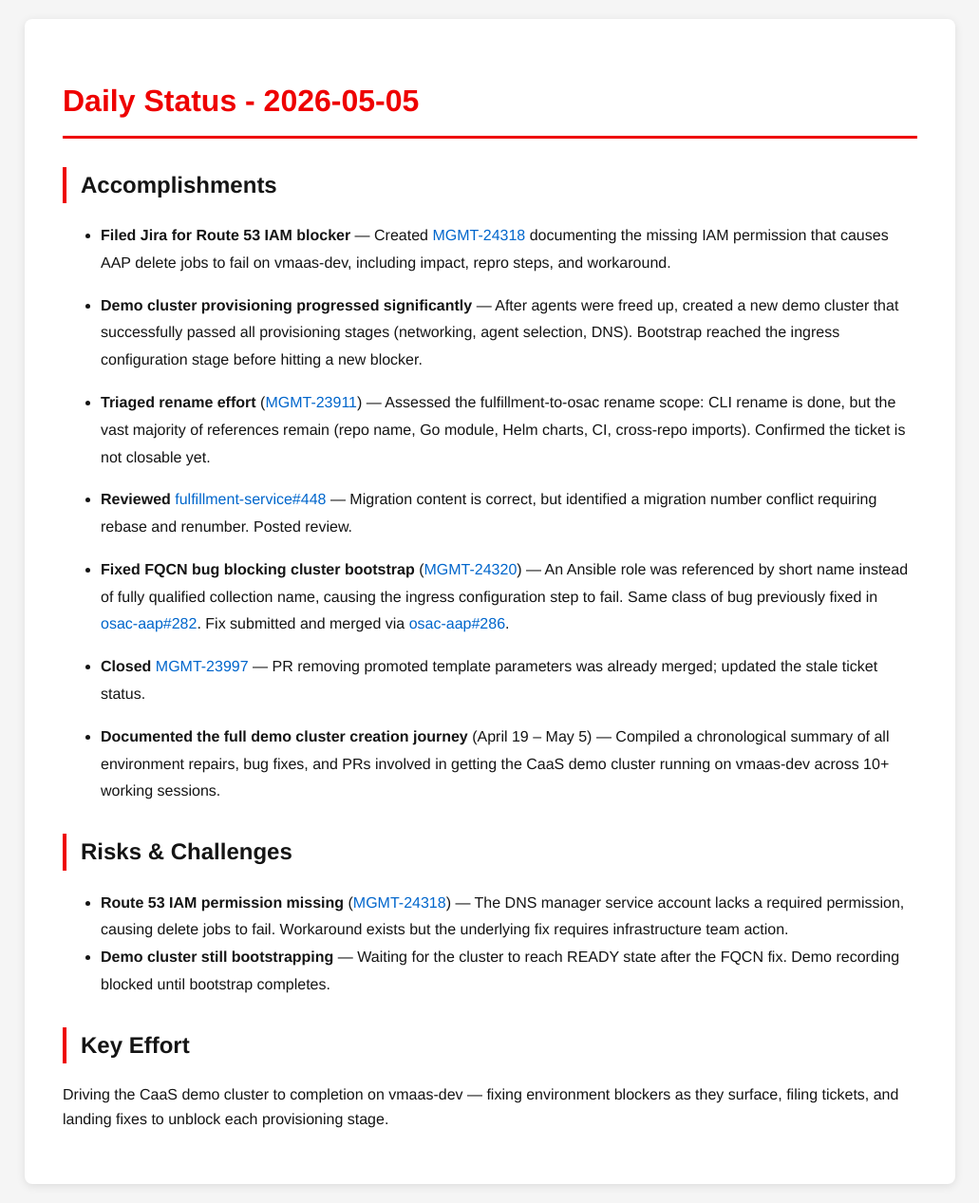
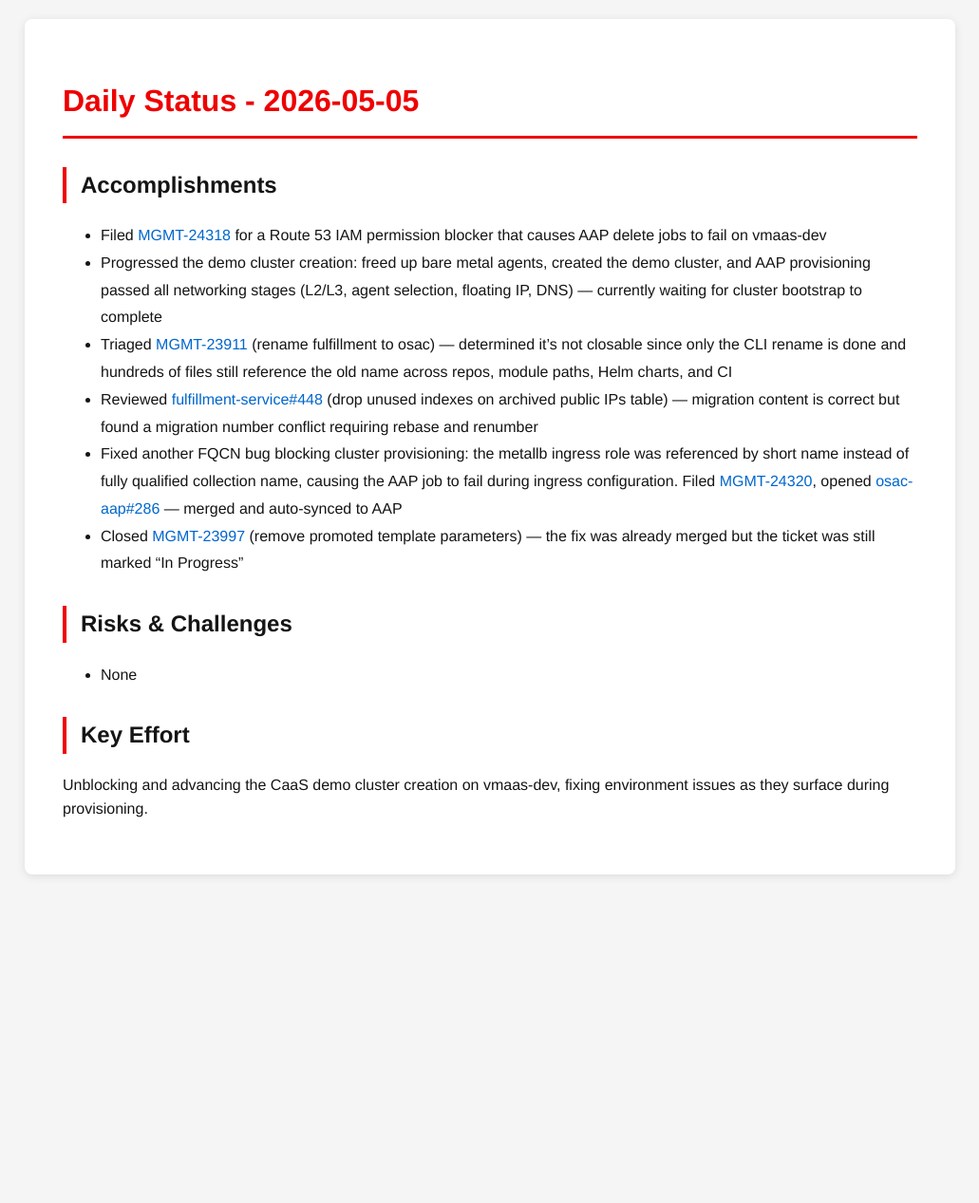
Before and after one commit to tzvatot/daily-status, a Jekyll site: the page built from 2026-05-05.md, in a window 1280 px wide. Shown: the whole page at 95% size, without its empty margins (124-1155 px from the left). Built offline with Jekyll 4.4.1, drawn with Linux system fonts in a browser that asks for light colours; after the commit the page ends 941 px from its top, so only the background shows below that.

Commit message:
Daily status update - 2026-05-05

```diff
--- a/2026-05-05.md
+++ b/2026-05-05.md
@@ -8,25 +8,17 @@
 
 ## Accomplishments
 
-- **Filed Jira for Route 53 IAM blocker** — Created [MGMT-24318](https://issues.redhat.com/browse/MGMT-24318) documenting the missing IAM permission that causes AAP delete jobs to fail on vmaas-dev, including impact, repro steps, and workaround.
-
-- **Demo cluster provisioning progressed significantly** — After agents were freed up, created a new demo cluster that successfully passed all provisioning stages (networking, agent selection, DNS). Bootstrap reached the ingress configuration stage before hitting a new blocker.
-
-- **Triaged rename effort** ([MGMT-23911](https://issues.redhat.com/browse/MGMT-23911)) — Assessed the fulfillment-to-osac rename scope: CLI rename is done, but the vast majority of references remain (repo name, Go module, Helm charts, CI, cross-repo imports). Confirmed the ticket is not closable yet.
-
-- **Reviewed** [fulfillment-service#448](https://github.com/osac-project/fulfillment-service/pull/448) — Migration content is correct, but identified a migration number conflict requiring rebase and renumber. Posted review.
-
-- **Fixed FQCN bug blocking cluster bootstrap** ([MGMT-24320](https://issues.redhat.com/browse/MGMT-24320)) — An Ansible role was referenced by short name instead of fully qualified collection name, causing the ingress configuration step to fail. Same class of bug previously fixed in [osac-aap#282](https://github.com/osac-project/osac-aap/pull/282). Fix submitted and merged via [osac-aap#286](https://github.com/osac-project/osac-aap/pull/286).
-
-- **Closed** [MGMT-23997](https://issues.redhat.com/browse/MGMT-23997) — PR removing promoted template parameters was already merged; updated the stale ticket status.
-
-- **Documented the full demo cluster creation journey** (April 19 – May 5) — Compiled a chronological summary of all environment repairs, bug fixes, and PRs involved in getting the CaaS demo cluster running on vmaas-dev across 10+ working sessions.
+- Filed [MGMT-24318](https://issues.redhat.com/browse/MGMT-24318) for a Route 53 IAM permission blocker that causes AAP delete jobs to fail on vmaas-dev
+- Progressed the demo cluster creation: freed up bare metal agents, created the demo cluster, and AAP provisioning passed all networking stages (L2/L3, agent selection, floating IP, DNS) — currently waiting for cluster bootstrap to complete
+- Triaged [MGMT-23911](https://issues.redhat.com/browse/MGMT-23911) (rename fulfillment to osac) — determined it's not closable since only the CLI rename is done and hundreds of files still reference the old name across repos, module paths, Helm charts, and CI
+- Reviewed [fulfillment-service#448](https://github.com/osac-project/fulfillment-service/pull/448) (drop unused indexes on archived public IPs table) — migration content is correct but found a migration number conflict requiring rebase and renumber
+- Fixed another FQCN bug blocking cluster provisioning: the metallb ingress role was referenced by short name instead of fully qualified collection name, causing the AAP job to fail during ingress configuration. Filed [MGMT-24320](https://issues.redhat.com/browse/MGMT-24320), opened [osac-aap#286](https://github.com/osac-project/osac-aap/pull/286) — merged and auto-synced to AAP
+- Closed [MGMT-23997](https://issues.redhat.com/browse/MGMT-23997) (remove promoted template parameters) — the fix was already merged but the ticket was still marked "In Progress"
 
 ## Risks & Challenges
 
-- **Route 53 IAM permission missing** ([MGMT-24318](https://issues.redhat.com/browse/MGMT-24318)) — The DNS manager service account lacks a required permission, causing delete jobs to fail. Workaround exists but the underlying fix requires infrastructure team action.
-- **Demo cluster still bootstrapping** — Waiting for the cluster to reach READY state after the FQCN fix. Demo recording blocked until bootstrap completes.
+- None
 
 ## Key Effort
 
-Driving the CaaS demo cluster to completion on vmaas-dev — fixing environment blockers as they surface, filing tickets, and landing fixes to unblock each provisioning stage.
+Unblocking and advancing the CaaS demo cluster creation on vmaas-dev, fixing environment issues as they surface during provisioning.
```
